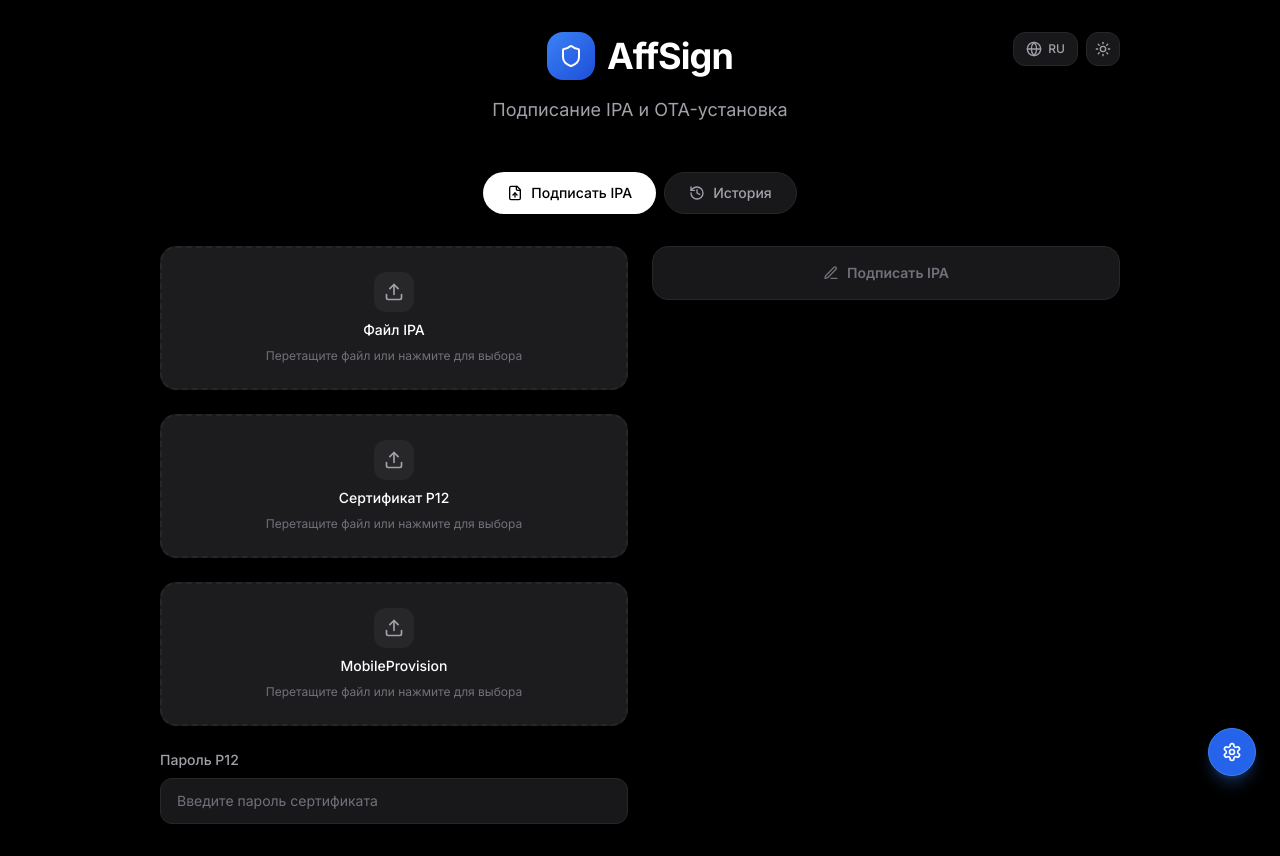
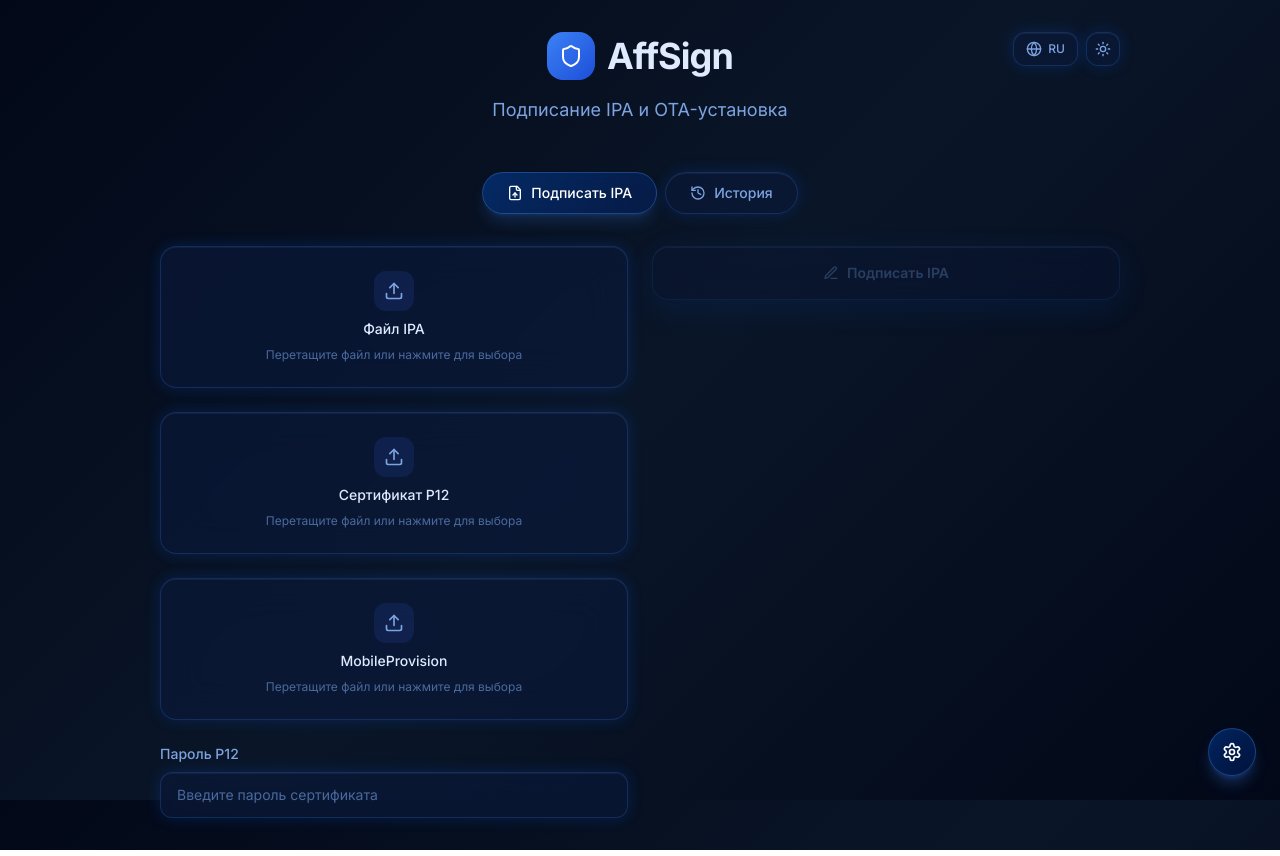
Before and after one commit to shutnik83/affsign, a React (Vite) app in the folder client/: page / in a window 1280 px wide. Built offline with nearby package versions, Linux system fonts and the light colour scheme.

Commit message:
Glassmorphism design (PRYDA+ style) - glass panels, blue glow, backdrop-blur

```diff
--- a/client/src/App.tsx
+++ b/client/src/App.tsx
@@ -172,7 +172,7 @@
   const canSign = !!(ipaData && p12Data && provisionData && p12Password) && !isSigning;
 
   return (
-    <div className="min-h-screen bg-[var(--bg-primary)] text-[var(--text-primary)] transition-colors duration-300">
+    <div className="min-h-screen text-[var(--text-primary)] transition-colors duration-300">
       <div className="max-w-5xl mx-auto px-4 py-8 sm:px-6 lg:px-8">
         <motion.header
           initial={{ opacity: 0, y: -20 }}
@@ -182,7 +182,7 @@
           <div className="absolute top-0 right-0 flex items-center gap-2">
             <button
               onClick={toggleLocale}
-              className="flex items-center gap-1.5 px-3 py-2 rounded-xl bg-[var(--bg-card-solid)] border border-[var(--border)] text-[var(--text-secondary)] hover:text-[var(--text-primary)] hover:border-[var(--border-hover)] transition-all"
+              className="flex items-center gap-1.5 px-3 py-2 rounded-xl glass glow-border text-[var(--text-secondary)] hover:text-[var(--text-primary)] transition-all"
               title={locale === 'en' ? 'Русский' : 'English'}
             >
               <Globe className="w-4 h-4" />
@@ -190,7 +190,7 @@
             </button>
             <button
               onClick={toggleTheme}
-              className="p-2 rounded-xl bg-[var(--bg-card-solid)] border border-[var(--border)] text-[var(--text-secondary)] hover:text-[var(--text-primary)] hover:border-[var(--border-hover)] transition-all"
+              className="p-2 rounded-xl glass glow-border text-[var(--text-secondary)] hover:text-[var(--text-primary)] transition-all"
             >
               {theme === 'dark' ? <Sun className="w-4 h-4" /> : <Moon className="w-4 h-4" />}
             </button>
@@ -210,8 +210,8 @@
             onClick={() => setActiveTab('sign')}
             className={`flex items-center gap-2 px-6 py-2.5 rounded-full text-sm font-medium transition-all duration-200 ${
               activeTab === 'sign'
-                ? 'bg-white dark:bg-white text-black dark:text-black bg-[var(--text-primary)] text-[var(--bg-primary)]'
-                : 'bg-[var(--bg-card-solid)] text-[var(--text-secondary)] hover:bg-[var(--bg-hover)] hover:text-[var(--text-primary)] border border-[var(--border)]'
+                ? 'btn-glass shadow-lg shadow-blue-500/20'
+                : 'glass glow-border text-[var(--text-secondary)] hover:text-[var(--text-primary)]'
             }`}
           >
             <FileUp className="w-4 h-4" />
@@ -221,8 +221,8 @@
             onClick={() => setActiveTab('history')}
             className={`flex items-center gap-2 px-6 py-2.5 rounded-full text-sm font-medium transition-all duration-200 ${
               activeTab === 'history'
-                ? 'bg-white dark:bg-white text-black dark:text-black bg-[var(--text-primary)] text-[var(--bg-primary)]'
-                : 'bg-[var(--bg-card-solid)] text-[var(--text-secondary)] hover:bg-[var(--bg-hover)] hover:text-[var(--text-primary)] border border-[var(--border)]'
+                ? 'btn-glass shadow-lg shadow-blue-500/20'
+                : 'glass glow-border text-[var(--text-secondary)] hover:text-[var(--text-primary)]'
             }`}
           >
             <History className="w-4 h-4" />
@@ -243,10 +243,10 @@
                 <motion.div
                   initial={{ opacity: 0, y: -10 }}
                   animate={{ opacity: 1, y: 0 }}
-                  className="mb-6 p-4 rounded-xl bg-red-50 dark:bg-red-950/50 border border-red-200 dark:border-red-900/50 flex items-center justify-between"
+                  className="mb-6 p-4 rounded-xl glass border border-red-500/30 flex items-center justify-between"
                 >
-                  <span className="text-red-600 dark:text-red-400 text-sm">{error}</span>
-                  <button onClick={() => setError(null)} className="text-red-600 dark:text-red-400 hover:text-red-500">
+                  <span className="text-red-400 text-sm">{error}</span>
+                  <button onClick={() => setError(null)} className="text-red-400 hover:text-red-300">
                     <X className="w-4 h-4" />
                   </button>
                 </motion.div>
@@ -266,7 +266,7 @@
                       value={p12Password}
                       onChange={(e) => setP12Password(e.target.value)}
                       placeholder={t('enterPassword')}
-                      className="w-full px-4 py-3 rounded-xl bg-[var(--bg-input)] border border-[var(--border)] text-[var(--text-primary)] placeholder-[var(--text-muted)] focus:border-blue-500 focus:ring-1 focus:ring-blue-500 transition-all text-sm"
+                      className="w-full px-4 py-3 rounded-xl glass glow-border text-[var(--text-primary)] placeholder-[var(--text-muted)] focus:border-blue-500 focus:ring-1 focus:ring-blue-500 transition-all text-sm"
                     />
                   </div>
                 </div>
--- a/client/src/components/AdminPanel.tsx
+++ b/client/src/components/AdminPanel.tsx
@@ -107,13 +107,13 @@
     loadAccounts();
   };
 
-  const inputClass = "w-full px-3 py-2.5 rounded-xl bg-[var(--bg-input)] border border-[var(--border)] text-[var(--text-primary)] placeholder-[var(--text-muted)] text-sm focus:border-blue-500 focus:ring-1 focus:ring-blue-500 transition-all";
+  const inputClass = "w-full px-3 py-2.5 rounded-xl glass glow-border text-[var(--text-primary)] placeholder-[var(--text-muted)] text-sm focus:border-blue-500 focus:ring-1 focus:ring-blue-500 transition-all";
 
   return (
     <>
       <button
         onClick={() => setIsOpen(true)}
-        className="fixed bottom-6 right-6 z-50 w-12 h-12 rounded-full bg-blue-600 border border-blue-500 text-white hover:bg-blue-500 shadow-lg shadow-blue-500/30 transition-all flex items-center justify-center"
+        className="fixed bottom-6 right-6 z-50 w-12 h-12 rounded-full btn-glass shadow-lg shadow-blue-500/30 transition-all flex items-center justify-center hover:scale-110"
       >
         <Settings className="w-5 h-5" />
       </button>
@@ -131,7 +131,7 @@
               initial={{ opacity: 0, scale: 0.95, y: 20 }}
               animate={{ opacity: 1, scale: 1, y: 0 }}
               exit={{ opacity: 0, scale: 0.95, y: 20 }}
-              className="bg-[var(--bg-card-solid)] border border-[var(--border)] rounded-2xl w-full max-w-lg max-h-[80vh] overflow-hidden flex flex-col"
+              className="glass-solid glow-border rounded-2xl w-full max-w-lg max-h-[80vh] overflow-hidden flex flex-col"
               onClick={(e) => e.stopPropagation()}
             >
               <div className="flex items-center justify-between p-5 border-b border-[var(--border)]">
@@ -186,7 +186,7 @@
                       ) : (
                         <div className="space-y-2">
                           {accounts.map((acct) => (
-                            <div key={acct.id} className="flex items-center gap-3 p-3 rounded-xl bg-[var(--bg-card)] border border-[var(--border)]">
+                            <div key={acct.id} className="flex items-center gap-3 p-3 rounded-xl glass glow-border">
                               <div className="flex-1 min-w-0">
                                 <div className="text-sm font-medium text-[var(--text-primary)] truncate">{acct.email}</div>
                                 <div className="text-xs text-[var(--text-muted)] truncate">
--- a/client/src/components/FileUploadZone.tsx
+++ b/client/src/components/FileUploadZone.tsx
@@ -16,36 +16,15 @@
   const [isDragging, setIsDragging] = useState(false);
   const inputRef = useRef<HTMLInputElement>(null);
 
-  const handleDrag = useCallback((e: React.DragEvent) => {
-    e.preventDefault();
-    e.stopPropagation();
-  }, []);
-
-  const handleDragIn = useCallback((e: React.DragEvent) => {
-    e.preventDefault();
-    e.stopPropagation();
-    setIsDragging(true);
-  }, []);
-
-  const handleDragOut = useCallback((e: React.DragEvent) => {
-    e.preventDefault();
-    e.stopPropagation();
-    setIsDragging(false);
-  }, []);
-
-  const handleDrop = useCallback(
-    (e: React.DragEvent) => {
-      e.preventDefault();
-      e.stopPropagation();
-      setIsDragging(false);
-      const files = e.dataTransfer.files;
-      if (files && files.length > 0) onDrop(files[0]);
-    },
-    [onDrop]
-  );
-
+  const handleDrag = useCallback((e: React.DragEvent) => { e.preventDefault(); e.stopPropagation(); }, []);
+  const handleDragIn = useCallback((e: React.DragEvent) => { e.preventDefault(); e.stopPropagation(); setIsDragging(true); }, []);
+  const handleDragOut = useCallback((e: React.DragEvent) => { e.preventDefault(); e.stopPropagation(); setIsDragging(false); }, []);
+  const handleDrop = useCallback((e: React.DragEvent) => {
+    e.preventDefault(); e.stopPropagation(); setIsDragging(false);
+    const files = e.dataTransfer.files;
+    if (files && files.length > 0) onDrop(files[0]);
+  }, [onDrop]);
   const handleClick = () => inputRef.current?.click();
-
   const handleFileChange = (e: React.ChangeEvent<HTMLInputElement>) => {
     const files = e.target.files;
     if (files && files.length > 0) onDrop(files[0]);
@@ -55,37 +34,33 @@
     <motion.div
       initial={{ opacity: 0, y: 10 }}
       animate={{ opacity: 1, y: 0 }}
-      className={`relative drop-zone rounded-2xl border-2 border-dashed p-6 text-center cursor-pointer transition-all duration-200 ${
+      className={`relative drop-zone rounded-2xl border-2 border-dashed p-6 text-center cursor-pointer transition-all duration-300 ${
         isDragging
-          ? 'border-blue-500 bg-blue-500/5'
+          ? 'border-blue-400 bg-blue-500/10 shadow-[0_0_30px_rgba(59,130,246,0.2)]'
           : loaded
-          ? 'border-green-500/30 bg-green-500/5'
-          : 'border-[var(--border)] bg-[var(--bg-card)] hover:border-[var(--border-hover)] hover:bg-[var(--bg-card-solid)]'
+          ? 'border-green-500/40 bg-green-500/5 shadow-[0_0_20px_rgba(34,197,94,0.1)]'
+          : 'glass glow-border hover:shadow-[0_0_25px_rgba(0,120,255,0.15)]'
       }`}
-      onDragEnter={handleDragIn}
-      onDragLeave={handleDragOut}
-      onDragOver={handleDrag}
-      onDrop={handleDrop}
-      onClick={handleClick}
+      onDragEnter={handleDragIn} onDragLeave={handleDragOut} onDragOver={handleDrag} onDrop={handleDrop} onClick={handleClick}
     >
       <input ref={inputRef} type="file" accept={accept} onChange={handleFileChange} className="hidden" />
 
       {progress && progress > 0 && progress < 100 ? (
         <div className="space-y-3">
           <div className="w-10 h-10 mx-auto rounded-xl bg-blue-500/10 flex items-center justify-center">
-            <div className="w-5 h-5 border-2 border-blue-500 border-t-transparent rounded-full animate-spin" />
+            <div className="w-5 h-5 border-2 border-blue-400 border-t-transparent rounded-full animate-spin" />
           </div>
           <div className="text-sm text-[var(--text-secondary)]">{t('uploading')} {progress}%</div>
-          <div className="w-full h-1 bg-[var(--bg-hover)] rounded-full overflow-hidden">
-            <div className="h-full bg-blue-500 rounded-full transition-all duration-300" style={{ width: `${progress}%` }} />
+          <div className="w-full h-1.5 bg-[var(--bg-hover)] rounded-full overflow-hidden">
+            <div className="h-full bg-gradient-to-r from-blue-500 to-cyan-400 rounded-full transition-all duration-300" style={{ width: `${progress}%` }} />
           </div>
         </div>
       ) : loaded ? (
         <div className="space-y-2">
           <div className="w-10 h-10 mx-auto rounded-xl bg-green-500/10 flex items-center justify-center">
-            <Check className="w-5 h-5 text-green-500" />
+            <Check className="w-5 h-5 text-green-400" />
           </div>
-          <div className="text-sm text-green-500 font-medium">{t('loaded')}</div>
+          <div className="text-sm text-green-400 font-medium">{t('loaded')}</div>
         </div>
       ) : (
         <div className="space-y-2">
--- a/client/src/components/SigningPanel.tsx
+++ b/client/src/components/SigningPanel.tsx
@@ -12,7 +12,6 @@
 
 export function SigningPanel({ canSign, isSigning, onSign, onReset, hasResult }: SigningPanelProps) {
   const { t } = useLanguage();
-
   return (
     <div className="space-y-3">
       <motion.button
@@ -20,36 +19,24 @@
         whileTap={canSign ? { scale: 0.99 } : {}}
         onClick={onSign}
         disabled={!canSign}
-        className={`w-full py-4 rounded-2xl font-semibold text-sm flex items-center justify-center gap-2 transition-all duration-200 ${
+        className={`w-full py-4 rounded-2xl font-semibold text-sm flex items-center justify-center gap-2 transition-all duration-300 ${
           canSign
-            ? 'bg-gradient-to-r from-blue-600 to-blue-700 text-white hover:from-blue-500 hover:to-blue-600 shadow-lg shadow-blue-500/20'
-            : 'bg-[var(--bg-card-solid)] text-[var(--text-muted)] cursor-not-allowed border border-[var(--border)]'
+            ? 'btn-glass shadow-lg shadow-blue-500/20 text-white'
+            : 'glass text-[var(--text-muted)] cursor-not-allowed opacity-50'
         }`}
       >
         {isSigning ? (
-          <>
-            <div className="w-4 h-4 border-2 border-white border-t-transparent rounded-full animate-spin" />
-            {t('signing')}
-          </>
+          <><div className="w-4 h-4 border-2 border-white border-t-transparent rounded-full animate-spin" />{t('signing')}</>
         ) : (
-          <>
-            <PenLine className="w-4 h-4" />
-            {t('signIPA')}
-          </>
+          <><PenLine className="w-4 h-4" />{t('signIPA')}</>
         )}
       </motion.button>
-
       {hasResult && (
-        <motion.button
-          initial={{ opacity: 0 }}
-          animate={{ opacity: 1 }}
-          whileHover={{ scale: 1.01 }}
-          whileTap={{ scale: 0.99 }}
+        <motion.button initial={{ opacity: 0 }} animate={{ opacity: 1 }} whileHover={{ scale: 1.01 }} whileTap={{ scale: 0.99 }}
           onClick={onReset}
-          className="w-full py-3 rounded-2xl font-medium text-sm flex items-center justify-center gap-2 bg-[var(--bg-card-solid)] text-[var(--text-secondary)] hover:bg-[var(--bg-hover)] hover:text-[var(--text-primary)] border border-[var(--border)] transition-all duration-200"
+          className="w-full py-3 rounded-2xl font-medium text-sm flex items-center justify-center gap-2 glass glow-border text-[var(--text-secondary)] hover:text-[var(--text-primary)] transition-all duration-200"
         >
-          <RotateCcw className="w-4 h-4" />
-          {t('signAnother')}
+          <RotateCcw className="w-4 h-4" />{t('signAnother')}
         </motion.button>
       )}
     </div>
--- a/client/src/index.css
+++ b/client/src/index.css
@@ -9,51 +9,100 @@
 }
 
 html:not(.dark) {
-  --bg-primary: #ffffff;
-  --bg-secondary: #f9fafb;
-  --bg-card: #f3f4f6;
-  --bg-card-solid: #f3f4f6;
-  --bg-input: #f3f4f6;
-  --bg-hover: #e5e7eb;
-  --text-primary: #111827;
-  --text-secondary: #6b7280;
-  --text-muted: #9ca3af;
-  --border: #e5e7eb;
-  --border-hover: #d1d5db;
+  --bg-primary: #e8f0fe;
+  --bg-secondary: #d4e4fc;
+  --bg-card: rgba(255, 255, 255, 0.45);
+  --bg-card-solid: rgba(255, 255, 255, 0.55);
+  --bg-input: rgba(255, 255, 255, 0.5);
+  --bg-hover: rgba(255, 255, 255, 0.7);
+  --text-primary: #0d1b3e;
+  --text-secondary: #3b5998;
+  --text-muted: #7b8fbd;
+  --border: rgba(100, 160, 255, 0.3);
+  --border-hover: rgba(100, 160, 255, 0.5);
+  --glow: rgba(0, 120, 255, 0.15);
+  --glass-bg: rgba(200, 220, 255, 0.35);
+  --glass-border: rgba(150, 200, 255, 0.4);
 }
 
 html.dark {
-  --bg-primary: #000000;
-  --bg-secondary: #09090b;
-  --bg-card: #1c1c1e;
-  --bg-card-solid: #18181b;
-  --bg-input: #18181b;
-  --bg-hover: #27272a;
-  --text-primary: #ffffff;
-  --text-secondary: #a1a1aa;
-  --text-muted: #71717a;
-  --border: #27272a;
-  --border-hover: #3f3f46;
+  --bg-primary: #020818;
+  --bg-secondary: #0a1628;
+  --bg-card: rgba(10, 25, 60, 0.6);
+  --bg-card-solid: rgba(12, 30, 70, 0.7);
+  --bg-input: rgba(15, 35, 80, 0.6);
+  --bg-hover: rgba(20, 45, 100, 0.5);
+  --text-primary: #e0eaff;
+  --text-secondary: #7da4e0;
+  --text-muted: #4a6a9e;
+  --border: rgba(50, 120, 220, 0.25);
+  --border-hover: rgba(80, 150, 255, 0.4);
+  --glow: rgba(0, 100, 255, 0.2);
+  --glass-bg: rgba(10, 30, 80, 0.5);
+  --glass-border: rgba(40, 100, 200, 0.3);
 }
 
 body {
   font-family: 'Inter', -apple-system, BlinkMacSystemFont, 'SF Pro Display', 'Helvetica Neue', sans-serif;
-  background-color: var(--bg-primary);
+  background: linear-gradient(135deg, var(--bg-primary) 0%, var(--bg-secondary) 50%, var(--bg-primary) 100%);
+  background-attachment: fixed;
   color: var(--text-primary);
   min-height: 100vh;
   -webkit-font-smoothing: antialiased;
   -moz-osx-font-smoothing: grayscale;
-  transition: background-color 0.2s ease, color 0.2s ease;
+  transition: background 0.3s ease, color 0.3s ease;
+}
+
+.glass {
+  background: var(--bg-card);
+  backdrop-filter: blur(20px);
+  -webkit-backdrop-filter: blur(20px);
+  border: 1px solid var(--glass-border);
+  box-shadow:
+    0 8px 32px var(--glow),
+    inset 0 1px 0 rgba(255, 255, 255, 0.1);
+}
+
+.glass-solid {
+  background: var(--bg-card-solid);
+  backdrop-filter: blur(16px);
+  -webkit-backdrop-filter: blur(16px);
+  border: 1px solid var(--glass-border);
+  box-shadow: 0 4px 24px var(--glow);
+}
+
+.glow-border {
+  border: 1px solid var(--border);
+  box-shadow: 0 0 15px var(--glow), inset 0 1px 0 rgba(255, 255, 255, 0.05);
+}
+
+.glow-border:hover {
+  border-color: var(--border-hover);
+  box-shadow: 0 0 25px var(--glow), inset 0 1px 0 rgba(255, 255, 255, 0.1);
+}
+
+.btn-glass {
+  background: linear-gradient(135deg, rgba(0, 100, 255, 0.3), rgba(0, 60, 200, 0.2));
+  backdrop-filter: blur(10px);
+  border: 1px solid rgba(80, 160, 255, 0.3);
+  color: white;
+  transition: all 0.3s ease;
+}
+
+.btn-glass:hover {
+  background: linear-gradient(135deg, rgba(0, 120, 255, 0.4), rgba(0, 80, 220, 0.3));
+  border-color: rgba(100, 180, 255, 0.5);
+  box-shadow: 0 0 20px rgba(0, 120, 255, 0.3);
 }
 
 ::-webkit-scrollbar { width: 6px; }
 ::-webkit-scrollbar-track { background: transparent; }
-::-webkit-scrollbar-thumb { background: #38383a; border-radius: 3px; }
-::-webkit-scrollbar-thumb:hover { background: #48484a; }
+::-webkit-scrollbar-thumb { background: rgba(100, 160, 255, 0.3); border-radius: 3px; }
+::-webkit-scrollbar-thumb:hover { background: rgba(100, 160, 255, 0.5); }
 
-::selection { background: rgba(0, 122, 255, 0.3); color: inherit; }
+::selection { background: rgba(0, 120, 255, 0.3); color: inherit; }
 
 input[type="password"], input[type="text"] { outline: none; }
 
 .drop-zone { transition: all 0.3s ease; }
-.drop-zone.dragging { border-color: #007AFF !important; background: rgba(0, 122, 255, 0.05) !important; }
+.drop-zone.dragging { border-color: #3b82f6 !important; background: rgba(59, 130, 246, 0.08) !important; box-shadow: 0 0 20px rgba(59, 130, 246, 0.2); }
```
Also changed, not shown: client/src/components/AppInfoCard.tsx (+4 -20 lines), client/src/components/CertificateInfoCard.tsx (+13 -36 lines), client/src/components/HistoryPanel.tsx (+21 -83 lines), client/src/components/ResultPanel.tsx (+9 -35 lines).
